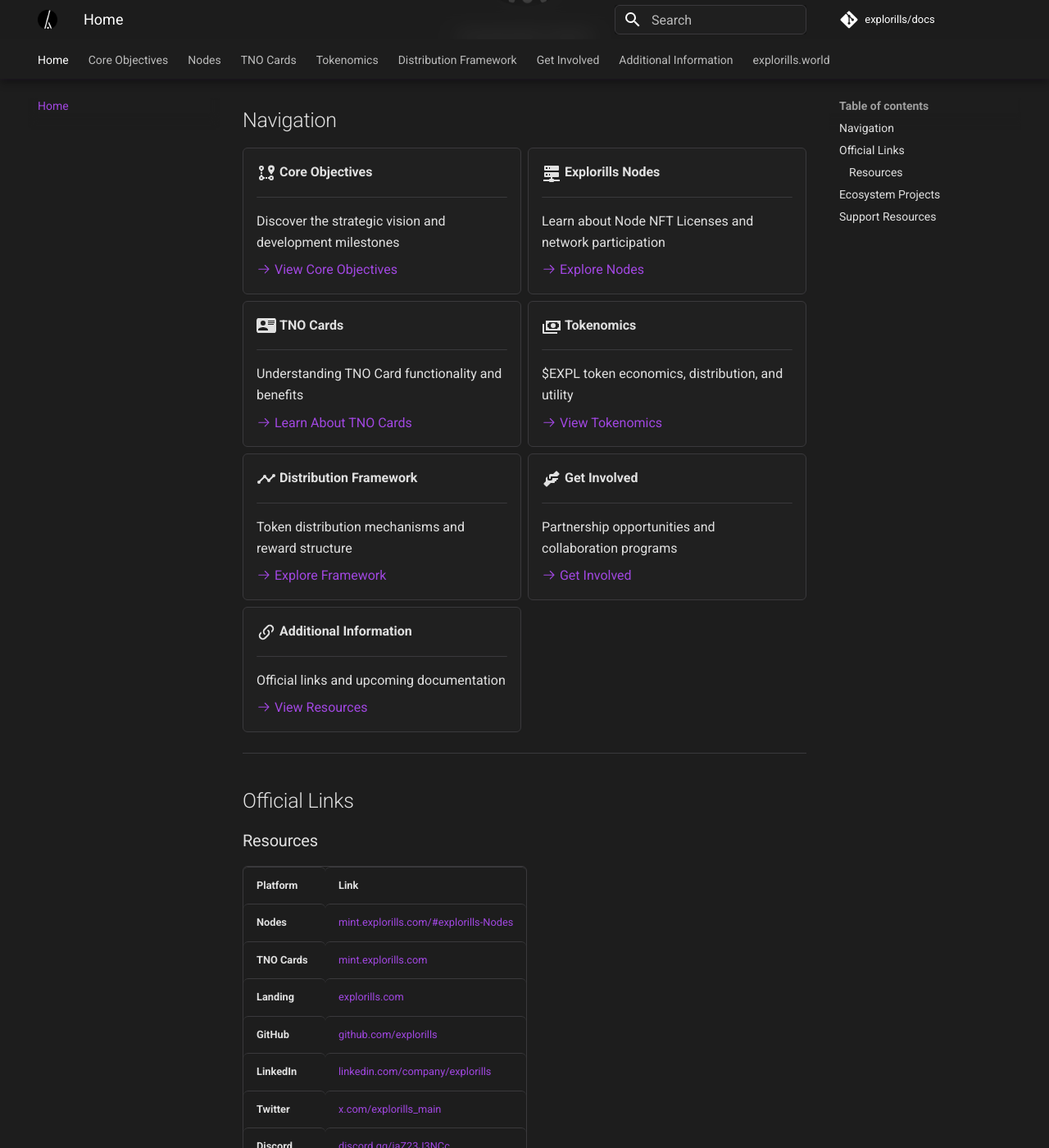
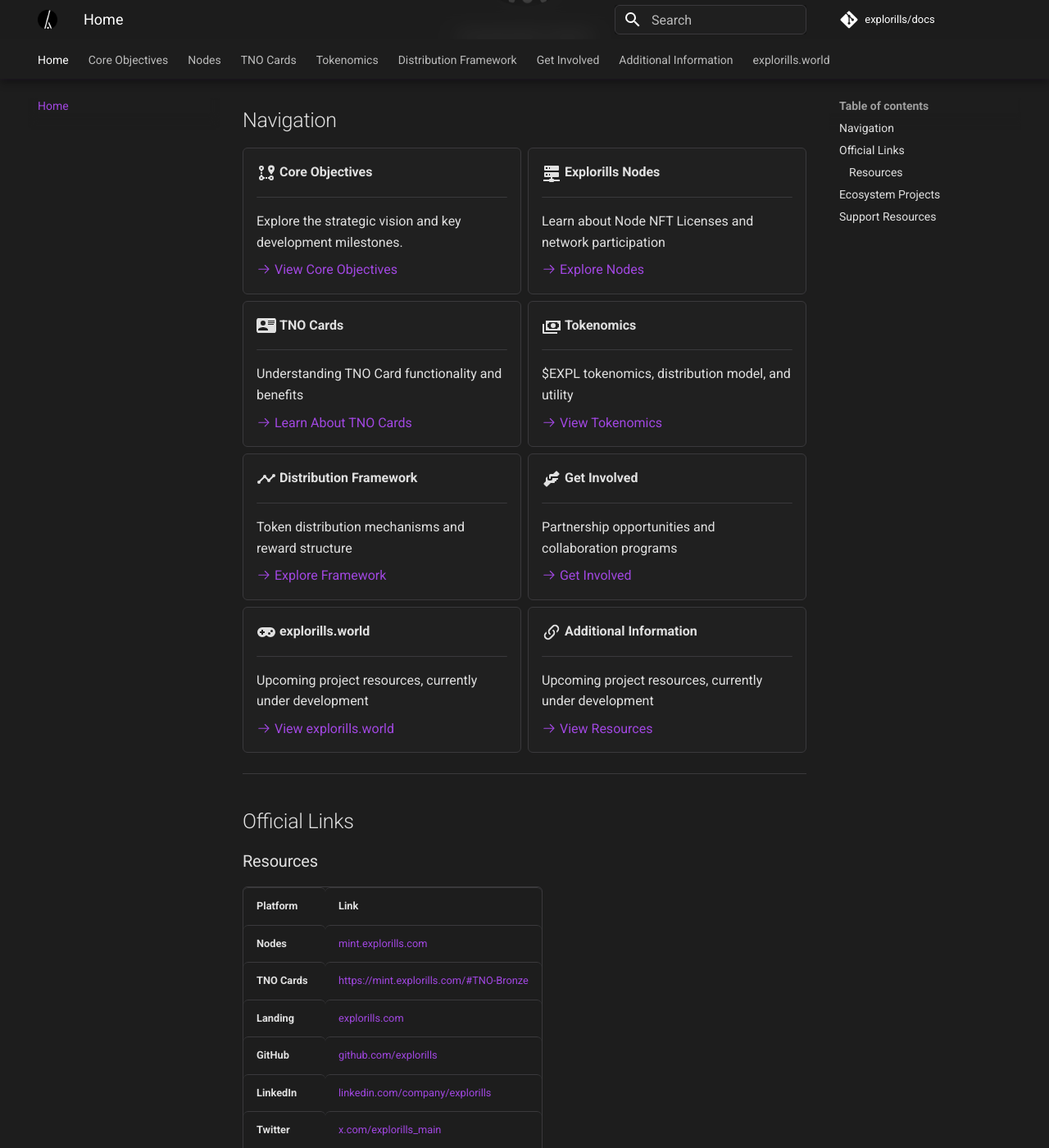
Before and after one commit to explorills/docs, an MkDocs documentation site: the page built from docs/index.md, in a window 1280 px wide and 1400 px high, scrolled down 477 px. Shown: the whole window at 82% size. Built offline with MkDocs 1.6.1 and Material for MkDocs 9.7.7, drawn with Linux system fonts in a browser that asks for light colours; comment, search, counter and statistics services are not loaded.

Commit message:
Refine content descriptions, update mint links, add explorills.world navigation card, and enable repo link to open in new tab

```diff
--- a/docs/index.md
+++ b/docs/index.md
@@ -17,7 +17,7 @@ Explorills is a decentralized, node-based ecosystem powered by the $EXPL token,
 
     ---
 
-    Discover the strategic vision and development milestones
+    Explore the strategic vision and key development milestones.
 
     [:octicons-arrow-right-24: View Core Objectives](core-objectives.md)
 
@@ -41,7 +41,7 @@ Explorills is a decentralized, node-based ecosystem powered by the $EXPL token,
 
     ---
 
-    $EXPL token economics, distribution, and utility
+    $EXPL tokenomics, distribution model, and utility
 
     [:octicons-arrow-right-24: View Tokenomics](tokenomics/introduction.md)
 
@@ -61,11 +61,19 @@ Explorills is a decentralized, node-based ecosystem powered by the $EXPL token,
 
     [:octicons-arrow-right-24: Get Involved](get-involved/collabs.md)
 
+-   :material-gamepad-variant:{ .lg .middle } **explorills.world**
+
+    ---
+
+    Upcoming project resources, currently under development
+
+    [:octicons-arrow-right-24: View explorills.world](explorills-world/introduction.md)
+
 -   :material-link-variant:{ .lg .middle } **Additional Information**
 
     ---
 
-    Official links and upcoming documentation
+    Upcoming project resources, currently under development
 
     [:octicons-arrow-right-24: View Resources](additional-information/official-links.md)
 
@@ -79,8 +87,8 @@ Explorills is a decentralized, node-based ecosystem powered by the $EXPL token,
 
 | Platform | Link |
 |----------|------|
-| **Nodes** | [mint.explorills.com/#explorills-Nodes](https://mint.explorills.com/#explorills-Nodes){:target="_blank"} |
-| **TNO Cards** | [mint.explorills.com](https://mint.explorills.com/){:target="_blank"} |
+| **Nodes** | [mint.explorills.com](https://mint.explorills.com/){:target="_blank"} |
+| **TNO Cards** | [https://mint.explorills.com/#TNO-Bronze](https://mint.explorills.com/#TNO-Bronze){:target="_blank"} |
 | **Landing** | [explorills.com](https://explorills.com/){:target="_blank"} |
 | **GitHub** | [github.com/explorills](https://github.com/explorills){:target="_blank"} |
 | **LinkedIn** | [linkedin.com/company/explorills](https://www.linkedin.com/company/explorills){:target="_blank"} |
--- a/docs/javascripts/extra.js
+++ b/docs/javascripts/extra.js
@@ -1,2 +1,10 @@
 // Custom JavaScript for Explorills Documentation
-// Reserved for future enhancements
+
+// Make repository link open in new tab
+document.addEventListener('DOMContentLoaded', function() {
+  var repoLink = document.querySelector('a[href*="github.com/explorills/docs"]');
+  if (repoLink) {
+    repoLink.setAttribute('target', '_blank');
+    repoLink.setAttribute('rel', 'noopener noreferrer');
+  }
+});
```
Also changed, not shown: docs/core-objectives.md (+10 -11 lines).
